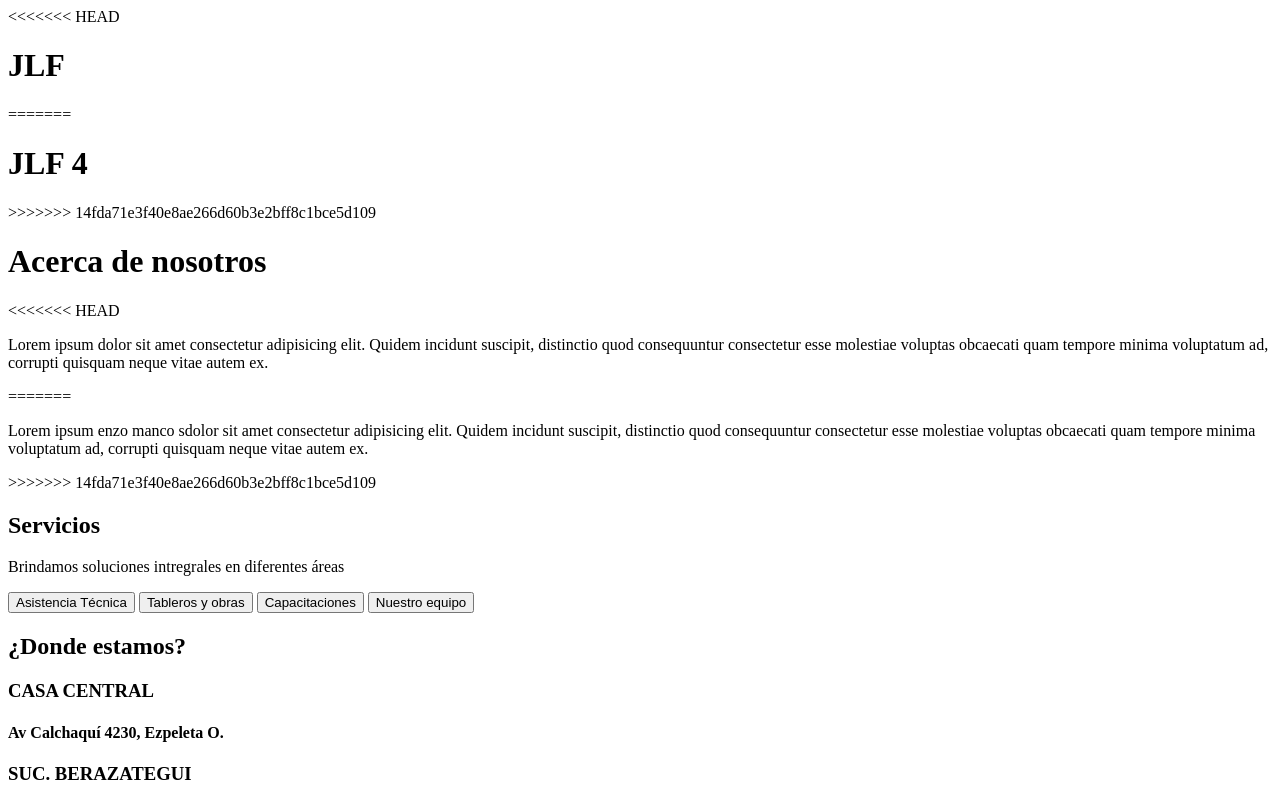
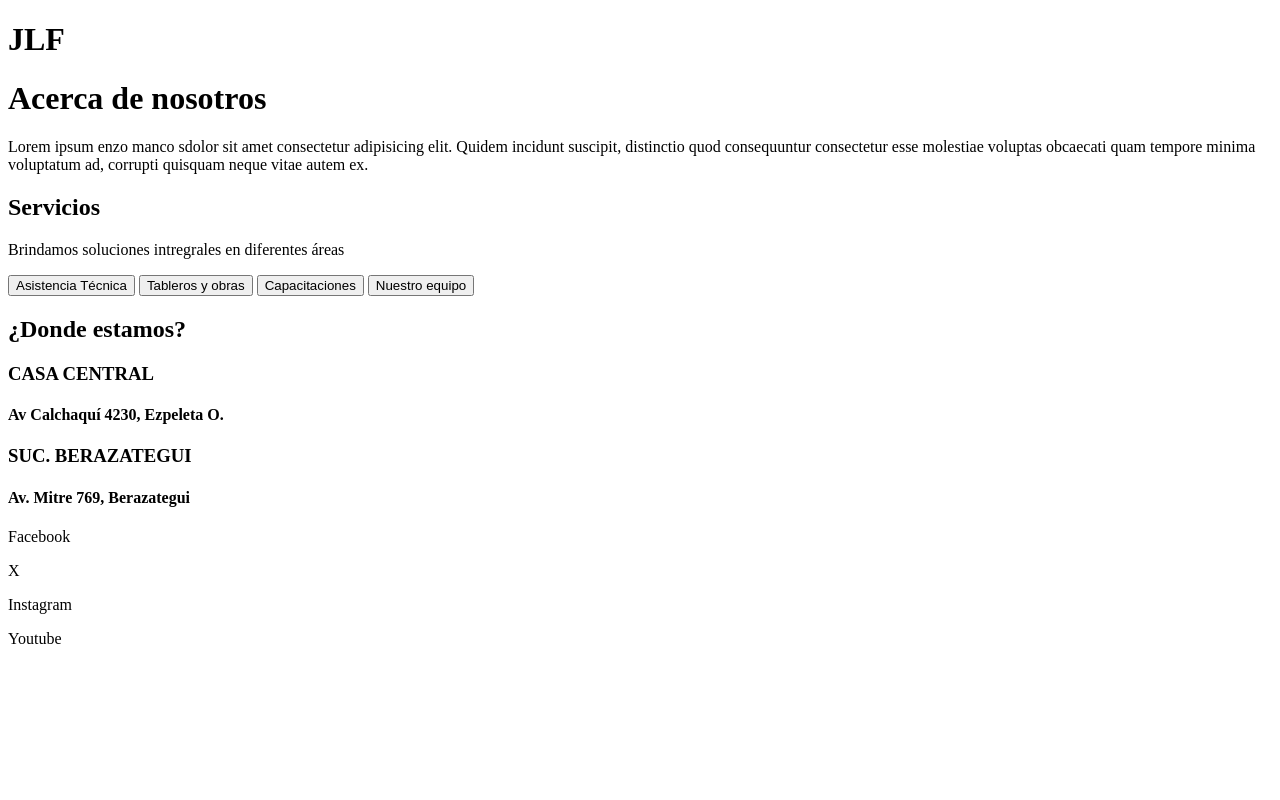
Before and after one commit to Cavenagui314/P-gina_JLF, a plain HTML site: page index.html in a window 1280 px wide. Shown: the top 800 px of the page. Drawn offline with Linux system fonts and the light colour scheme.

Commit message:
Arreglado algun errores y eliminacion de una carpeta imnecesaria

```diff
--- a/index.html
+++ b/index.html
@@ -1,27 +1,20 @@
 <!DOCTYPE html>
 <html lang="es">
 <head>
-    <meta charset="UTF-8" />
-    <title>title</title>
+    <meta charset="UTF-8">
+    <meta name="viewport" content="width=device-width, initial-scale=1.0">
+    <title>Document</title>
     <link href="styles.css" rel="stylessheet">
 </head>
 <body>
     <header>
         <div id="header">
-<<<<<<< HEAD
             <h1>JLF</h1>
-=======
-            <h1>JLF 4</h1>
->>>>>>> 14fda71e3f40e8ae266d60b3e2bff8c1bce5d109
         </div>
     </header>
     <div id="acerca de nosotros">
         <h1>Acerca de nosotros </h1>
-<<<<<<< HEAD
-        <p>Lorem ipsum dolor sit amet consectetur adipisicing elit. Quidem incidunt suscipit, distinctio quod consequuntur consectetur esse molestiae voluptas obcaecati quam tempore minima voluptatum ad, corrupti quisquam neque vitae autem ex.</p>
-=======
         <p>Lorem ipsum enzo manco sdolor sit amet consectetur adipisicing elit. Quidem incidunt suscipit, distinctio quod consequuntur consectetur esse molestiae voluptas obcaecati quam tempore minima voluptatum ad, corrupti quisquam neque vitae autem ex.</p>
->>>>>>> 14fda71e3f40e8ae266d60b3e2bff8c1bce5d109
     </div>
     <p></p>
     <div class="Presentacion">
@@ -30,7 +23,7 @@
     </div>
     <p></p>
     <div id="fila de botones">
-        <button class="Boton">Asistencia Técnica</button>
+        <button class="Boton" onclick="location.href='test.html'">Asistencia Técnica</button>
         <button class="Boton">Tableros y obras</button>
         <button class="Boton">Capacitaciones</button>
         <button class="Boton">Nuestro equipo</button>
```
Also changed, not shown: pagina-de-eze/servicio-tecnico.css (deleted), test.html (renamed from pagina-de-eze/test.html).
